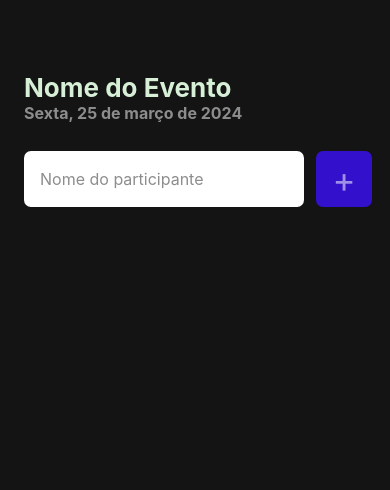
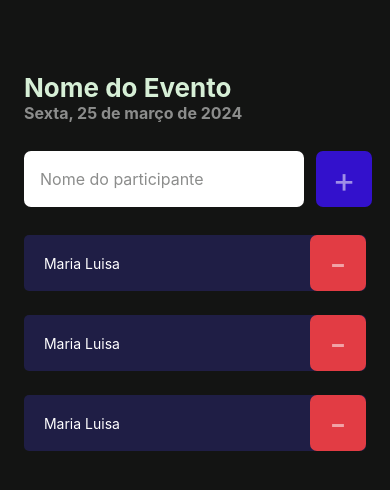
Before and after one commit to marialuisa214/imhere, a React Native app: screen / in a window 390 px wide. Shown: the top 490 px of the page. Built offline with nearby package versions, Linux system fonts and the light colour scheme.

Commit message:
:construction: criando componente Participant

```diff
--- /dev/null
+++ b/src/components/Participant/index.tsx
@@ -0,0 +1,15 @@
+import { View, Text,TouchableOpacity } from "react-native";
+import { styles } from "./styles";
+
+export function Participant(){
+    return(
+        <View style= {styles.container}>
+            <Text style= {styles.name} > Maria Luisa</Text>
+            <TouchableOpacity style = {styles.button} >
+                <Text style = {styles.buttonText}>
+                    -
+                </Text>
+            </TouchableOpacity>
+        </View>
+    )
+}
--- /dev/null
+++ b/src/components/Participant/styles.ts
@@ -0,0 +1,21 @@
+import { StyleSheet } from "react-native";
+
+export const styles = StyleSheet.create({
+    container:{
+        width: '100%',
+        flexDirection: "row",
+        borderRadius: 5,
+        alignItems: 'center',
+        backgroundColor: "#1F1E45",
+        marginBottom:24
+
+    },
+    name:{
+        flex: 1,
+        color: "#fff",
+        marginLeft:16,
+
+    },
+    button:{width: 56, height: 56, borderRadius: 7, backgroundColor: "#E23c44", alignItems: 'center', justifyContent: 'center'},
+    buttonText:{color: "#fff8", fontSize:37},
+})
--- a/src/screens/Home/index.tsx
+++ b/src/screens/Home/index.tsx
@@ -1,6 +1,7 @@
 import React from "react";
 import { Text, TextInput, TouchableOpacity, View } from "react-native";
 import { styles }from './styles'
+import { Participant } from "../../components/Participant";
 
 export function Home(){
 
@@ -25,6 +26,10 @@
                 </Text>
             </TouchableOpacity>
           </View>
+
+          <Participant/>
+          <Participant/>
+          <Participant/>
         </View>
       )
     }
--- a/src/screens/Home/styles.ts
+++ b/src/screens/Home/styles.ts
@@ -12,5 +12,5 @@
     input: {flex: 1, height: 56,  backgroundColor: "#fff", borderRadius: 7, color: "#000", marginRight: 12, padding: 16, fontSize: 16},
     button:{width: 56, height: 56, borderRadius: 7, backgroundColor: "#31CF", alignItems: 'center', justifyContent: 'center'},
     buttonText:{color: "#fff8", fontSize:35},
-    containerInput: { width: '100%', flexDirection: "row", marginTop:28 }
+    containerInput: { width: '100%', flexDirection: "row", marginTop:28, marginBottom:28 }
 });
```
